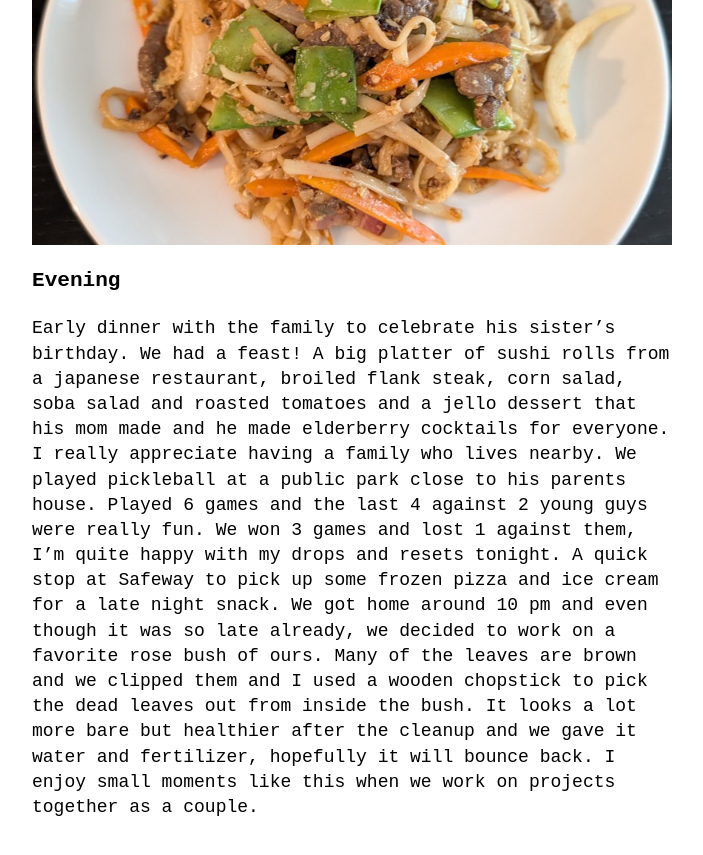
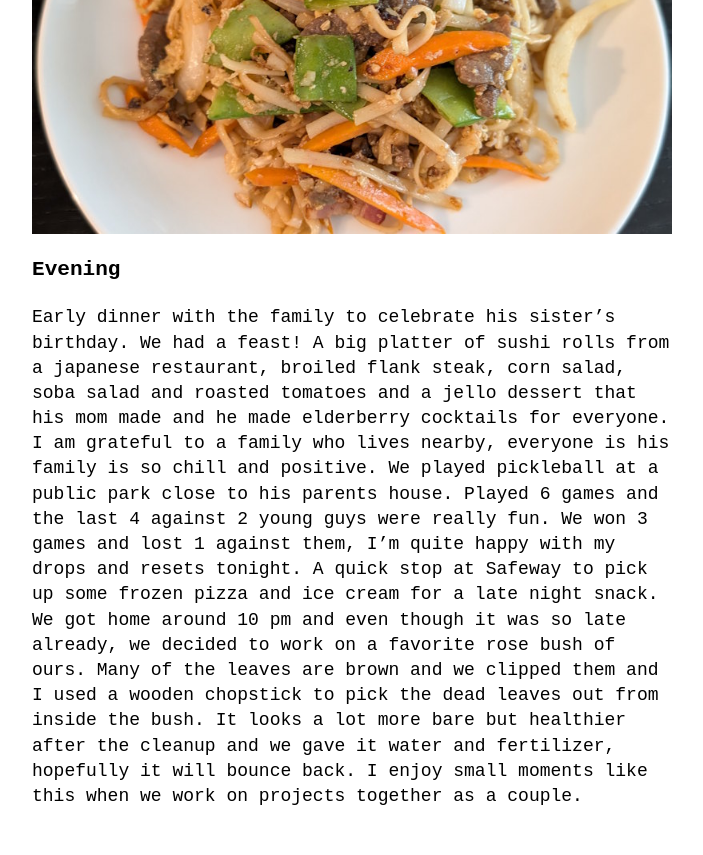
Before and after one commit to groceryshoppingisfun/weeklyfoodjournal, a Jekyll site: the page built from _posts/2025-06-16-A-Thai-Inspired-Cooking-Week.md, in a window 1280 px wide and 900 px high, scrolled down 15114 px. Shown: the top 855 px of the window, without its empty margins (288-991 px from the left). Built offline with Jekyll 4.4.1, drawn with Linux system fonts in a browser that asks for light colours.

Commit message:
Update 2025-06-16-A-Thai-Inspired-Cooking-Week.md

```diff
--- a/_posts/2025-06-16-A-Thai-Inspired-Cooking-Week.md
+++ b/_posts/2025-06-16-A-Thai-Inspired-Cooking-Week.md
@@ -127,12 +127,12 @@ Tried to make an indian chicken curry dish and of all the cuisines I've tried, I
 ### Morning:
 Woke up at 7.45 am, had a good 7 hour sleep. Harvested more tomatoes and prepped a few more side dishes for the family dinner tonight. Went to my usual Step Aerobics class, it's good cardio but also good brain exercise as the step patterns is always changing.
 
-## Noon:
+### Noon:
 Made a simple vegetables and beef chow mein and watched Pickleball MLP live on TV. I'm super excited we are going to travel to Dallas in a couple months just to watch Pickleball MLP at an indoor facility (no need to bake in the sun). It's on our bucket list to our favorite pickleball pros play. Did more journaling and a short power nap.
 
 *Friday Lunch: Chow Mein*
 ![chow mein](assets/images/chow-mein.jpg)
 
 ### Evening
-Early dinner with the family to celebrate his sister's birthday. We had a feast! A big platter of sushi rolls from a japanese restaurant, broiled flank steak, corn salad, soba salad and roasted tomatoes and a jello dessert that his mom made and he made elderberry cocktails for everyone. I really appreciate having a family who lives nearby. We played pickleball at a public park close to his parents house. Played 6 games and the last 4 against 2 young guys were really fun. We won 3 games and lost 1 against them, I'm quite happy with my drops and resets tonight.
+Early dinner with the family to celebrate his sister's birthday. We had a feast! A big platter of sushi rolls from a japanese restaurant, broiled flank steak, corn salad, soba salad and roasted tomatoes and a jello dessert that his mom made and he made elderberry cocktails for everyone. I am grateful to a family who lives nearby, everyone is his family is so chill and positive. We played pickleball at a public park close to his parents house. Played 6 games and the last 4 against 2 young guys were really fun. We won 3 games and lost 1 against them, I'm quite happy with my drops and resets tonight.
 A quick stop at Safeway to pick up some frozen pizza and ice cream for a late night snack. We got home around 10 pm and even though it was so late already, we decided to work on a favorite rose bush of ours. Many of the leaves are brown and we clipped them and I used a wooden chopstick to pick the dead leaves out from inside the bush. It looks a lot more bare but healthier after the cleanup and we gave it water and fertilizer, hopefully it will bounce back. I enjoy small moments like this when we work on projects together as a couple.
```
